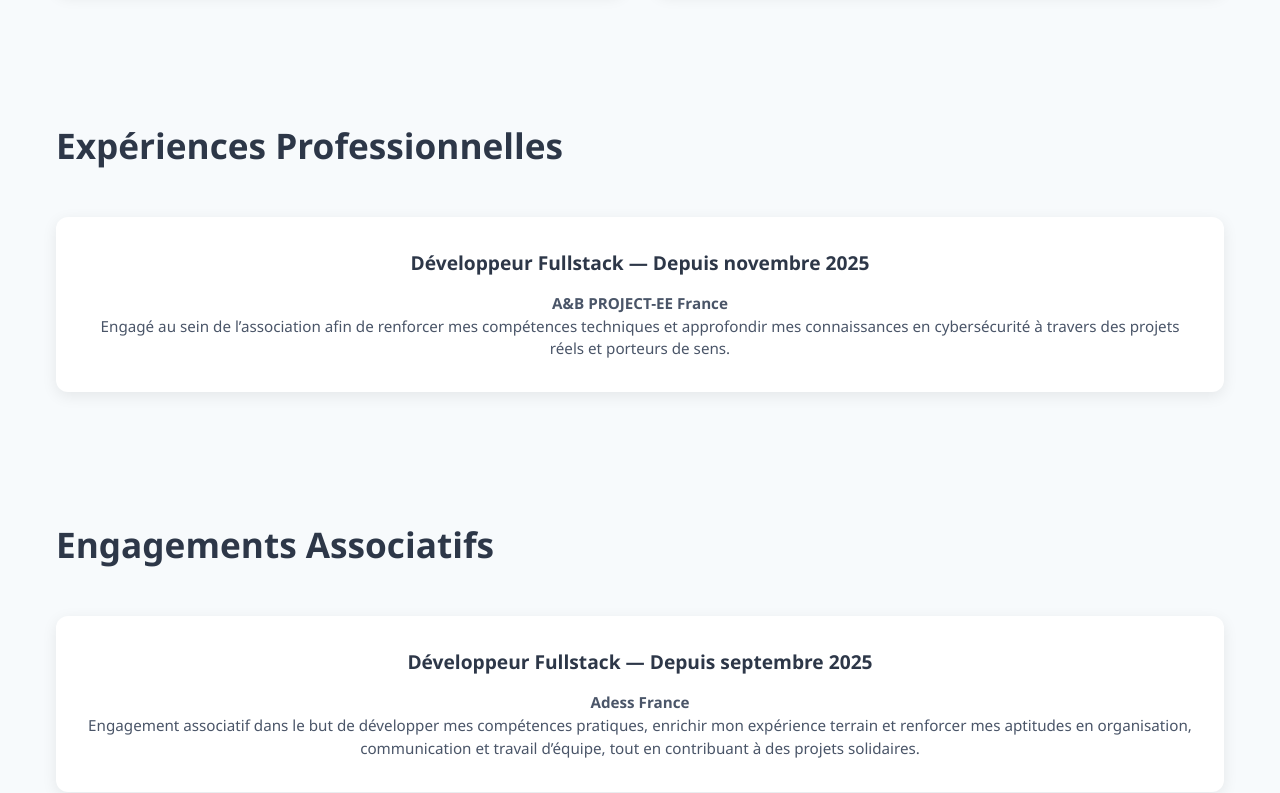
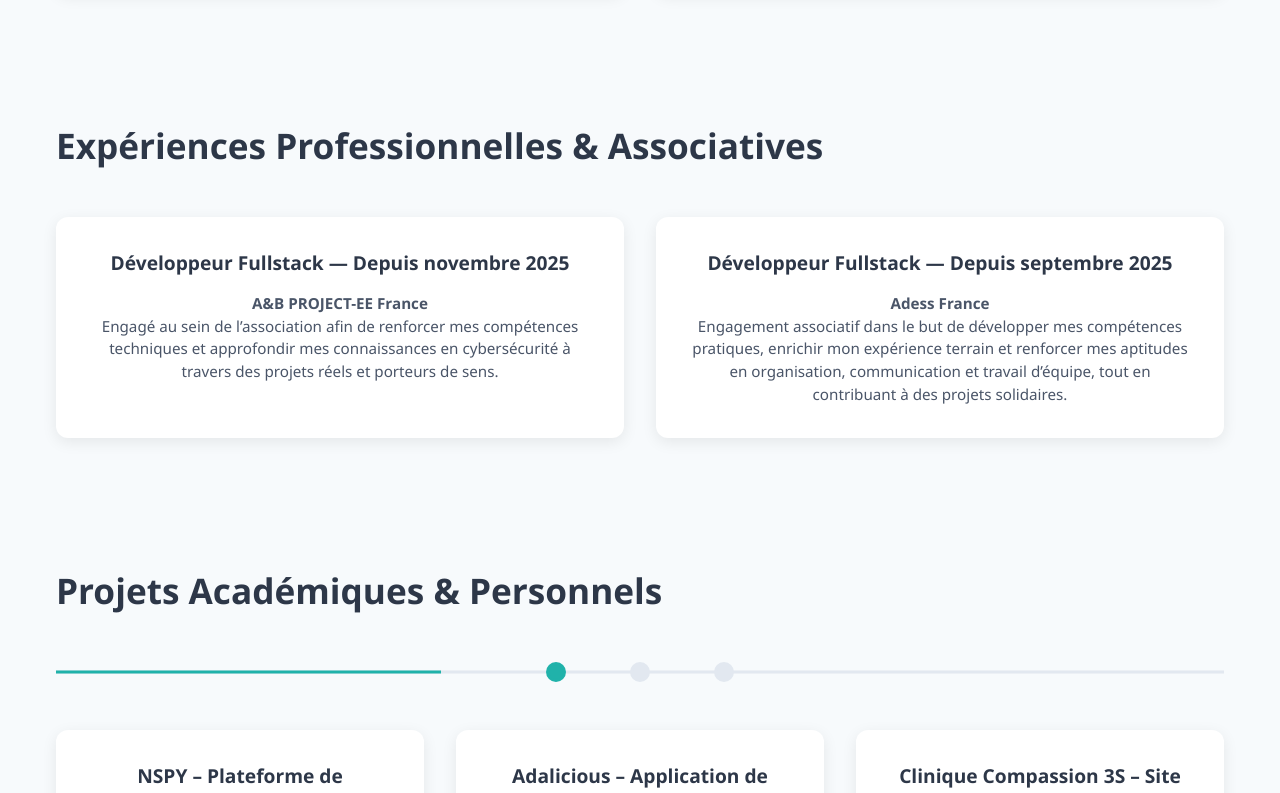
Before and after one commit to Ange-web/ProjetPersonnel, a React (Vite) app: page /parcours in a window 1280 px wide. Shown: the part 1060-1853 px from the top of the page. Built offline with nearby package versions, Linux system fonts and the light colour scheme.

Commit message:
Merge professional and associative experiences into a single section

```diff
--- a/src/assets/components/parcours/parcours.jsx
+++ b/src/assets/components/parcours/parcours.jsx
@@ -69,10 +69,10 @@ const Parcours = () => {
         </div>
       </section>
 
-      {/* Section Expériences Professionnelles */}
+      {/* Section Expériences Professionnelles & Associatives */}
       <section className="projects-section">
         <div className="container">
-          <h2>Expériences Professionnelles</h2>
+          <h2>Expériences Professionnelles & Associatives</h2>
           <div className="projects-grid">
             <div className="project-card">
               <h3>Développeur Fullstack — Depuis novembre 2025</h3>
@@ -82,15 +82,6 @@ const Parcours = () => {
                 connaissances en cybersécurité à travers des projets réels et porteurs de sens.
               </p>
             </div>
-          </div>
-        </div>
-      </section>
-
-      {/* Section Engagements Associatifs */}
-      <section className="projects-section">
-        <div className="container">
-          <h2>Engagements Associatifs</h2>
-          <div className="projects-grid">
             <div className="project-card">
               <h3>Développeur Fullstack — Depuis septembre 2025</h3>
               <p><strong>Adess France</strong></p>
```
